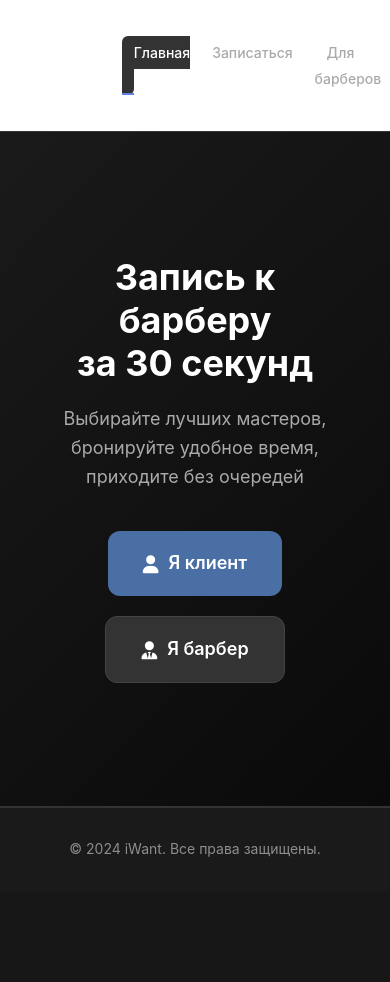
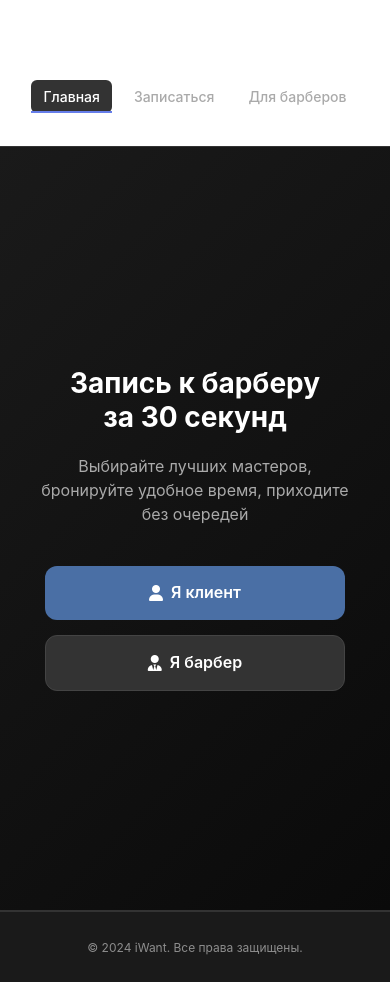
Before and after one commit to mirxonsh-hash/barber-booking, a Flask app: page / in a window 390 px wide. Before the commit the page ends 857 px from the top, so only its background shows below. Run offline with Flask 3, Linux system fonts and the light colour scheme; some libraries are stand-ins or nearby versions.

Commit message:
Update index.html

```diff
--- a/templates/index.html
+++ b/templates/index.html
@@ -2,7 +2,7 @@
 <html lang="ru">
 <head>
     <meta charset="UTF-8">
-    <meta name="viewport" content="width=device-width, initial-scale=1.0">
+    <meta name="viewport" content="width=device-width, initial-scale=1.0, maximum-scale=1.0, user-scalable=no">
     <title>iWant - Премиум запись к барберу</title>
     <link rel="stylesheet" href="css/common.css">
     <link rel="stylesheet" href="https://cdnjs.cloudflare.com/ajax/libs/font-awesome/6.0.0/css/all.min.css">
@@ -18,48 +18,55 @@
             color: #fff;
             font-family: -apple-system, BlinkMacSystemFont, 'Segoe UI', Roboto, sans-serif;
             min-height: 100vh;
+            width: 100vw;
+            overflow-x: hidden;
         }
 
         .header {
             background: #1a1a1a;
-            padding: 20px 0;
+            padding: max(2vh, 15px) 0;
             border-bottom: 1px solid #333;
+            width: 100%;
         }
 
         .container {
-            max-width: 1200px;
+            width: 100%;
+            max-width: 1400px;
             margin: 0 auto;
-            padding: 0 20px;
+            padding: 0 max(2vw, 15px);
         }
 
         .navbar {
             display: flex;
             justify-content: space-between;
             align-items: center;
+            flex-wrap: wrap;
         }
 
         .logo {
-            font-size: 24px;
+            font-size: clamp(20px, 4vw, 28px);
             font-weight: bold;
             color: #fff;
             text-decoration: none;
             display: flex;
             align-items: center;
-            gap: 10px;
+            gap: clamp(8px, 1.5vw, 12px);
         }
 
         .nav-links {
             display: flex;
             list-style: none;
-            gap: 30px;
+            gap: clamp(10px, 2vw, 30px);
         }
 
         .nav-link {
             color: #aaa;
             text-decoration: none;
-            padding: 10px 15px;
+            padding: clamp(8px, 1.5vw, 12px) clamp(12px, 2vw, 20px);
             border-radius: 6px;
             transition: all 0.3s;
+            font-size: clamp(14px, 2vw, 16px);
+            white-space: nowrap;
         }
 
         .nav-link:hover, .nav-link.active {
@@ -68,49 +75,52 @@
         }
 
         .hero {
-            min-height: 80vh;
+            min-height: calc(100vh - 80px);
             display: flex;
             align-items: center;
             justify-content: center;
             text-align: center;
             background: linear-gradient(135deg, #1a1a1a 0%, #0a0a0a 100%);
-            padding: 60px 20px;
+            padding: max(4vh, 40px) max(3vw, 20px);
             border-bottom: 1px solid #333;
         }
 
         .hero h1 {
-            font-size: 48px;
-            margin-bottom: 20px;
+            font-size: clamp(32px, 6vw, 56px);
+            margin-bottom: max(2vh, 20px);
             line-height: 1.2;
             color: #fff;
+            word-wrap: break-word;
         }
 
         .hero p {
-            font-size: 20px;
-            max-width: 600px;
-            margin: 0 auto 40px;
+            font-size: clamp(16px, 3vw, 22px);
+            max-width: min(800px, 90vw);
+            margin: 0 auto max(4vh, 40px);
             color: #aaa;
+            line-height: 1.5;
         }
 
         .hero-buttons {
             display: flex;
-            gap: 20px;
+            gap: clamp(15px, 3vw, 30px);
             justify-content: center;
             flex-wrap: wrap;
         }
 
         .btn {
-            padding: 18px 35px;
-            font-size: 18px;
+            padding: clamp(14px, 2.5vw, 20px) clamp(25px, 4vw, 40px);
+            font-size: clamp(16px, 2.5vw, 20px);
             border-radius: 12px;
             display: inline-flex;
             align-items: center;
-            gap: 10px;
+            gap: clamp(8px, 1.5vw, 12px);
             text-decoration: none;
             transition: all 0.3s;
             border: none;
             cursor: pointer;
             font-weight: 600;
+            min-width: max-content;
         }
 
         .btn-primary {
@@ -139,12 +149,52 @@
         .footer {
             background: #1a1a1a;
             color: #aaa;
-            padding: 30px 0;
+            padding: clamp(20px, 3vh, 30px) 0;
             text-align: center;
             border-top: 1px solid #333;
+            width: 100%;
         }
 
-        @media (max-width: 768px) {
+        .copyright {
+            font-size: clamp(12px, 2vw, 14px);
+        }
+
+        /* Адаптивные стили для мобильных устройств */
+        @media (max-width: 480px) {
+            .navbar {
+                flex-direction: column;
+                gap: 15px;
+            }
+
+            .nav-links {
+                width: 100%;
+                justify-content: center;
+                flex-wrap: wrap;
+            }
+
+            .hero-buttons {
+                flex-direction: column;
+                align-items: center;
+                width: 100%;
+            }
+
+            .btn {
+                width: 100%;
+                max-width: 300px;
+                justify-content: center;
+            }
+
+            .hero h1 {
+                font-size: 28px;
+            }
+
+            .hero p {
+                font-size: 16px;
+            }
+        }
+
+        /* Адаптивные стили для планшетов */
+        @media (min-width: 481px) and (max-width: 768px) {
             .hero h1 {
                 font-size: 36px;
             }
```
Also changed, not shown: other parts of templates/index.html (+42 -6 lines).
